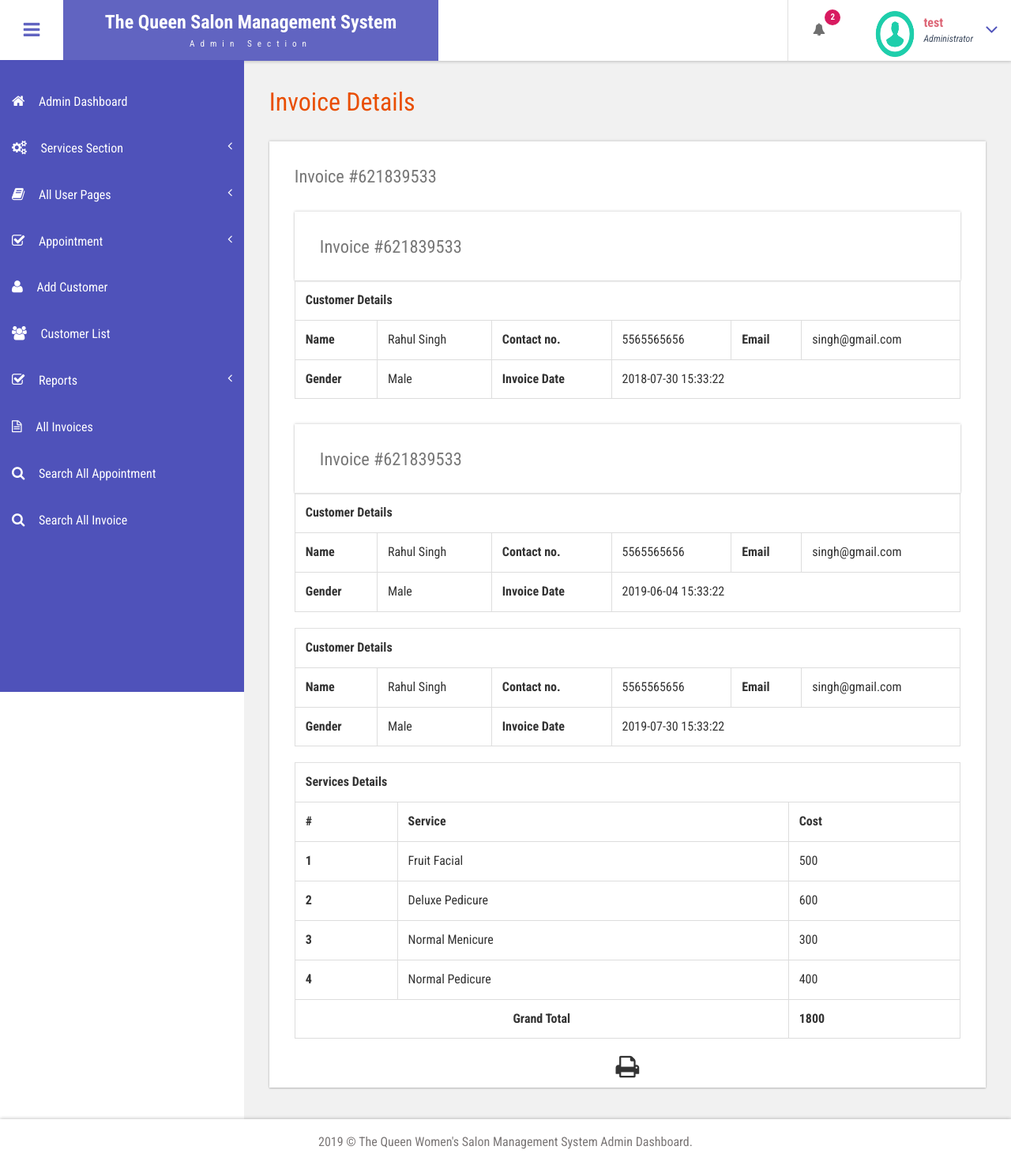
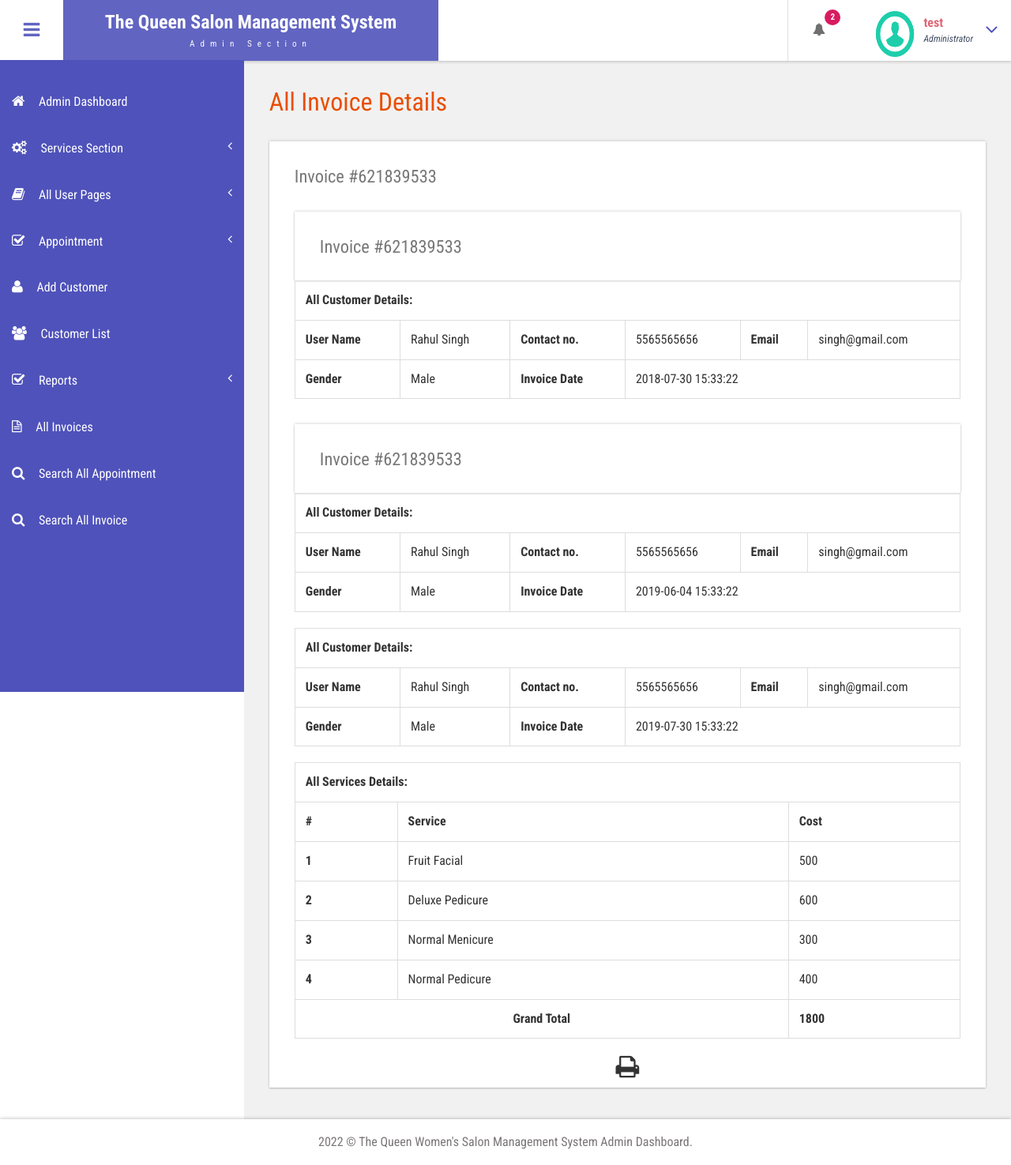
Before and after one commit to Aanchi-glitch2744/Salon-Management-System-Php, a PHP site: page /admin/view-invoice.php?invoiceid=621839533 in a window 1280 px wide. Shown: the whole page at 79% size. Run offline with PHP 8.4, Linux system fonts and the light colour scheme; a user stored in the database is signed in; data comes from the database, SQL or seed files in the repository; data that the repository does not hold is empty.

```diff
--- a/bpms/admin/admin-profile.php
+++ b/bpms/admin/admin-profile.php
@@ -24,7 +24,7 @@ if (strlen($_SESSION['bpmsaid']==0)) {
 <!DOCTYPE HTML>
 <html>
 <head>
-<title>BPMS | Admin Profile</title>
+<title>Admin Profile Section: Salon Management System</title>
 
 <script type="application/x-javascript"> addEventListener("load", function() { setTimeout(hideURLbar, 0); }, false); function hideURLbar(){ window.scrollTo(0,1); } </script>
 <!-- Bootstrap Core CSS -->
@@ -66,7 +66,7 @@ if (strlen($_SESSION['bpmsaid']==0)) {
 		<div id="page-wrapper">
 			<div class="main-page">
 				<div class="forms">
-					<h3 class="title1">Admin Profile</h3>
+					<h3 class="title1">Admin Profile Outlook: Salon Management System</h3>
 					<div class="form-grids row widget-shadow" data-example-id="basic-forms">
 						<div class="form-title">
 							<h4>Update Profile :</h4>
@@ -87,7 +87,7 @@ while ($row=mysqli_fetch_array($ret)) {
 							 <div class="form-group"> <label for="exampleInputEmail1">Admin Name</label> <input type="text" class="form-control" id="adminname" name="adminname" placeholder="Admin Name" value="<?php  echo $row['AdminName'];?>"> </div> <div class="form-group"> <label for="exampleInputPassword1">User Name</label> <input type="text" id="username" name="username" class="form-control" value="<?php  echo $row['UserName'];?>" readonly="true"> </div>
 							 <div class="form-group"> <label for="exampleInputPassword1">Contact Number</label> <input type="text" id="contactnumber" name="contactnumber" class="form-control" value="<?php  echo $row['MobileNumber'];?>"> </div>
 							 <div class="form-group"> <label for="exampleInputPassword1">Email address</label> <input type="email" id="email" name="email" class="form-control" value="<?php  echo $row['Email'];?>" readonly='true'> </div>
-							  <button type="submit" name="submit" class="btn btn-default">Update</button> </form>
+							  <button type="submit" name="submit" class="btn btn-default">Update Profile</button> </form>
 						</div>
 						<?php } ?>
 					</div>
--- a/bpms/admin/contact-us.php
+++ b/bpms/admin/contact-us.php
@@ -30,7 +30,7 @@ $timing=$_POST['timing'];
 <!DOCTYPE HTML>
 <html>
 <head>
-<title>BPMS | Contact Us</title>
+<title>Contact Us Page: Salon Management System</title>
 
 <script type="application/x-javascript"> addEventListener("load", function() { setTimeout(hideURLbar, 0); }, false); function hideURLbar(){ window.scrollTo(0,1); } </script>
 <!-- Bootstrap Core CSS -->
@@ -73,7 +73,7 @@ $timing=$_POST['timing'];
 		<div id="page-wrapper">
 			<div class="main-page">
 				<div class="forms">
-					<h3 class="title1">Update Contact Us</h3>
+					<h3 class="title1">Update Contact-Us section</h3>
 					<div class="form-grids row widget-shadow" data-example-id="basic-forms">
 						<div class="form-title">
 							<h4>Update Contact Us:</h4>
--- a/bpms/admin/edit-services.php
+++ b/bpms/admin/edit-services.php
@@ -28,7 +28,7 @@ if(isset($_POST['submit']))
 <!DOCTYPE HTML>
 <html>
 <head>
-<title>BPMS | Update Services</title>
+<title>Edit Services Page: Salon Management System</title>
 
 <script type="application/x-javascript"> addEventListener("load", function() { setTimeout(hideURLbar, 0); }, false); function hideURLbar(){ window.scrollTo(0,1); } </script>
 <!-- Bootstrap Core CSS -->
@@ -70,10 +70,10 @@ if(isset($_POST['submit']))
 		<div id="page-wrapper">
 			<div class="main-page">
 				<div class="forms">
-					<h3 class="title1">Update Services</h3>
+					<h3 class="title1">Update/Edit Any Service</h3>
 					<div class="form-grids row widget-shadow" data-example-id="basic-forms">
 						<div class="form-title">
-							<h4>Update Parlour Services:</h4>
+							<h4>Update Regular Services:</h4>
 						</div>
 						<div class="form-body">
 							<form method="post">
--- a/bpms/admin/includes/footer.php
+++ b/bpms/admin/includes/footer.php
@@ -1,5 +1,5 @@
 <!--footer-->
     <div class="footer">
-       <p> 2019 &copy; The Queen Women's Salon Management System Admin Dashboard.</p>
+       <p> 2022 &copy; The Queen Women's Salon Management System Admin Dashboard.</p>
     </div>
         <!--//footer-->
--- a/bpms/admin/sales-reports.php
+++ b/bpms/admin/sales-reports.php
@@ -12,7 +12,7 @@ if (strlen($_SESSION['bpmsaid']==0)) {
 <!DOCTYPE HTML>
 <html>
 <head>
-<title>BPMS |  Sales Reports</title>
+<title>Sales Reports: Salon Management System</title>
 
 <script type="application/x-javascript"> addEventListener("load", function() { setTimeout(hideURLbar, 0); }, false); function hideURLbar(){ window.scrollTo(0,1); } </script>
 <!-- Bootstrap Core CSS -->
@@ -54,7 +54,7 @@ if (strlen($_SESSION['bpmsaid']==0)) {
 		<div id="page-wrapper">
 			<div class="main-page">
 				<div class="forms">
-					<h3 class="title1">Sales reports</h3>
+					<h3 class="title1">All Sales Reports Data</h3>
 					<div class="form-grids row widget-shadow" data-example-id="basic-forms">
 						<div class="form-title">
 							<h4>Sales reports:</h4>
--- a/bpms/admin/view-invoice.php
+++ b/bpms/admin/view-invoice.php
@@ -12,7 +12,7 @@ if (strlen($_SESSION['bpmsaid']==0)) {
 <!DOCTYPE HTML>
 <html>
 <head>
-<title>BPMS || Customer List</title>
+<title>View Customer Invoice Lis: Salon Management Systemt</title>
 
 <script type="application/x-javascript"> addEventListener("load", function() { setTimeout(hideURLbar, 0); }, false); function hideURLbar(){ window.scrollTo(0,1); } </script>
 <!-- Bootstrap Core CSS -->
@@ -54,7 +54,7 @@ if (strlen($_SESSION['bpmsaid']==0)) {
 		<div id="page-wrapper">
 			<div class="main-page">
 				<div class="tables" id="exampl">
-					<h3 class="title1">Invoice Details</h3>
+					<h3 class="title1">All Invoice Details</h3>
 
 	<?php
 	$invid=intval($_GET['invoiceid']);
@@ -71,10 +71,10 @@ while ($row=mysqli_fetch_array($ret)) {
 						<h4>Invoice #<?php echo $invid;?></h4>
 						<table class="table table-bordered" width="100%" border="1">
 <tr>
-<th colspan="6">Customer Details</th>
+<th colspan="6">All Customer Details:</th>
 </tr>
 							 <tr>
-								<th>Name</th>
+								<th>User Name</th>
 								<td><?php echo $row['Name']?></td>
 								<th>Contact no.</th>
 								<td><?php echo $row['MobileNumber']?></td>
@@ -91,7 +91,7 @@ while ($row=mysqli_fetch_array($ret)) {
 </table>
 <table class="table table-bordered" width="100%" border="1">
 <tr>
-<th colspan="3">Services Details</th>
+<th colspan="3">All Services Details:</th>
 </tr>
 <tr>
 <th>#</th>
```
Also changed, not shown: bpms/admin/add-customer.php (+5 -5 lines).
